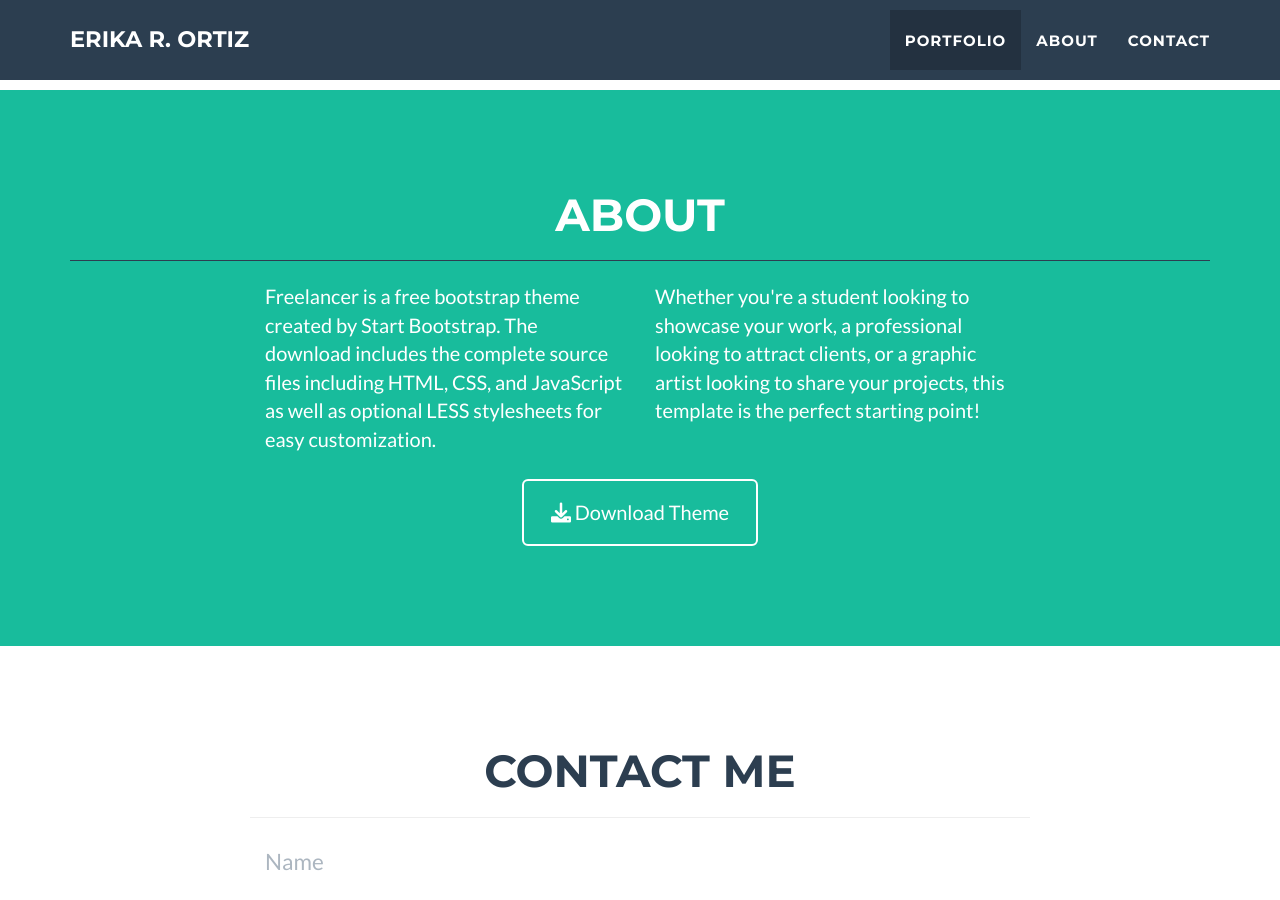
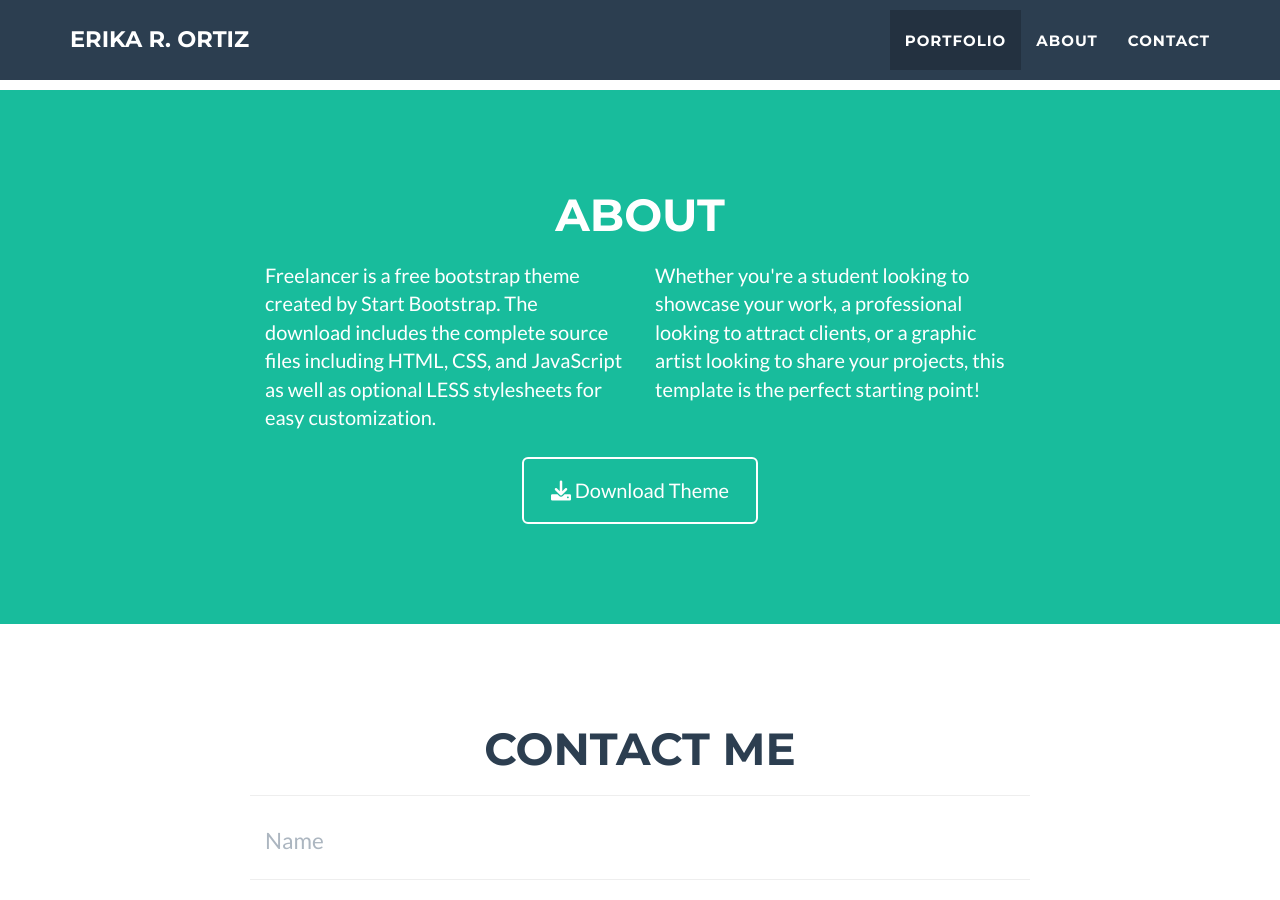
Before and after one commit to Erika-Ortiz/Erika-Ortiz.github.io, a Jekyll site: the page built from _posts/2014-07-18-project-1.markdown, in a window 1280 px wide and 900 px high, scrolled down 1656 px. Built offline with Jekyll 4.4.1, drawn with Linux system fonts in a browser that asks for light colours.

Commit message:
star delet7

```diff
--- a/_includes/about.html
+++ b/_includes/about.html
@@ -4,7 +4,7 @@
     <div class="row">
       <div class="col-lg-12 text-center">
         <h2>About</h2>
-        <hr class="star-primary">
+        <br />
       </div>
     </div>
     <div class="row">
```
